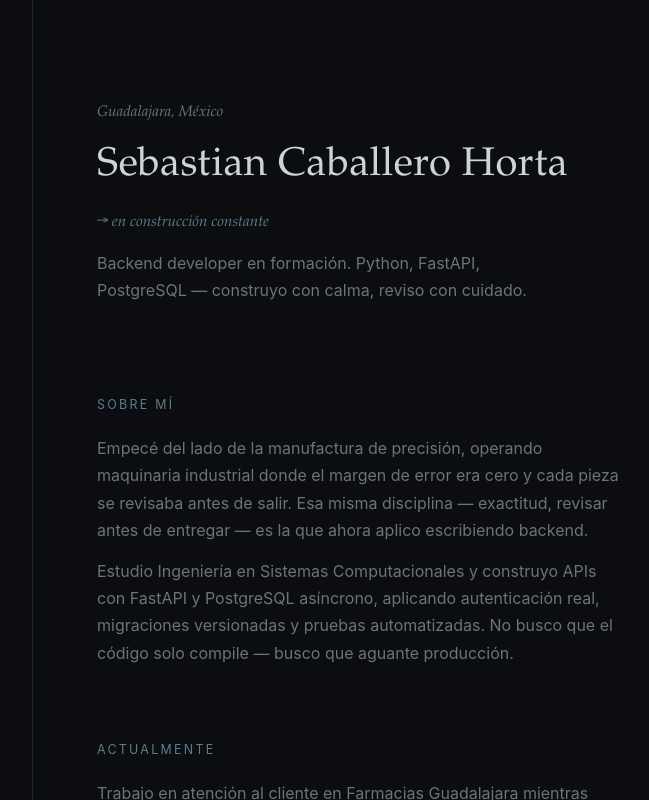
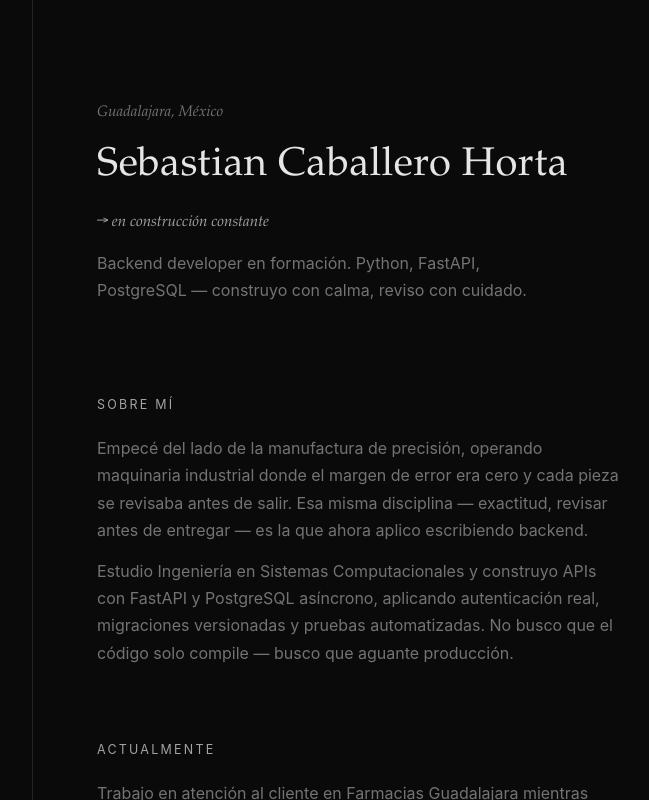
Before and after one commit to oraclesupreme63-droid/oraclesupreme63-droid.github.io, a plain HTML site: page index.html in a window 1280 px wide. Shown: the top 800 px of the page, without its empty margins (298-947 px from the left). Drawn offline with Linux system fonts and the light colour scheme.

Commit message:
Agrega secciones sobre mi, actualmente y estilo monocromatico

```diff
--- a/index.html
+++ b/index.html
@@ -7,11 +7,11 @@
     <title>Sebastian Caballero Horta — Backend Developer</title>
     <style>
         :root {
-            --bg: #0b0d10;
-            --text: #cfd3d6;
-            --text-dim: #6d7378;
-            --accent: #5c7c8a;
-            --rule: #202327;
+            --bg: #0a0a0a;
+            --text: #e5e5e5;
+            --text-dim: #737373;
+            --accent: #a3a3a3;
+            --rule: #262626;
             --serif: 'Iowan Old Style', 'Palatino Linotype', Georgia, serif;
             --sans: -apple-system, 'Segoe UI', Roboto, sans-serif;
         }
```
